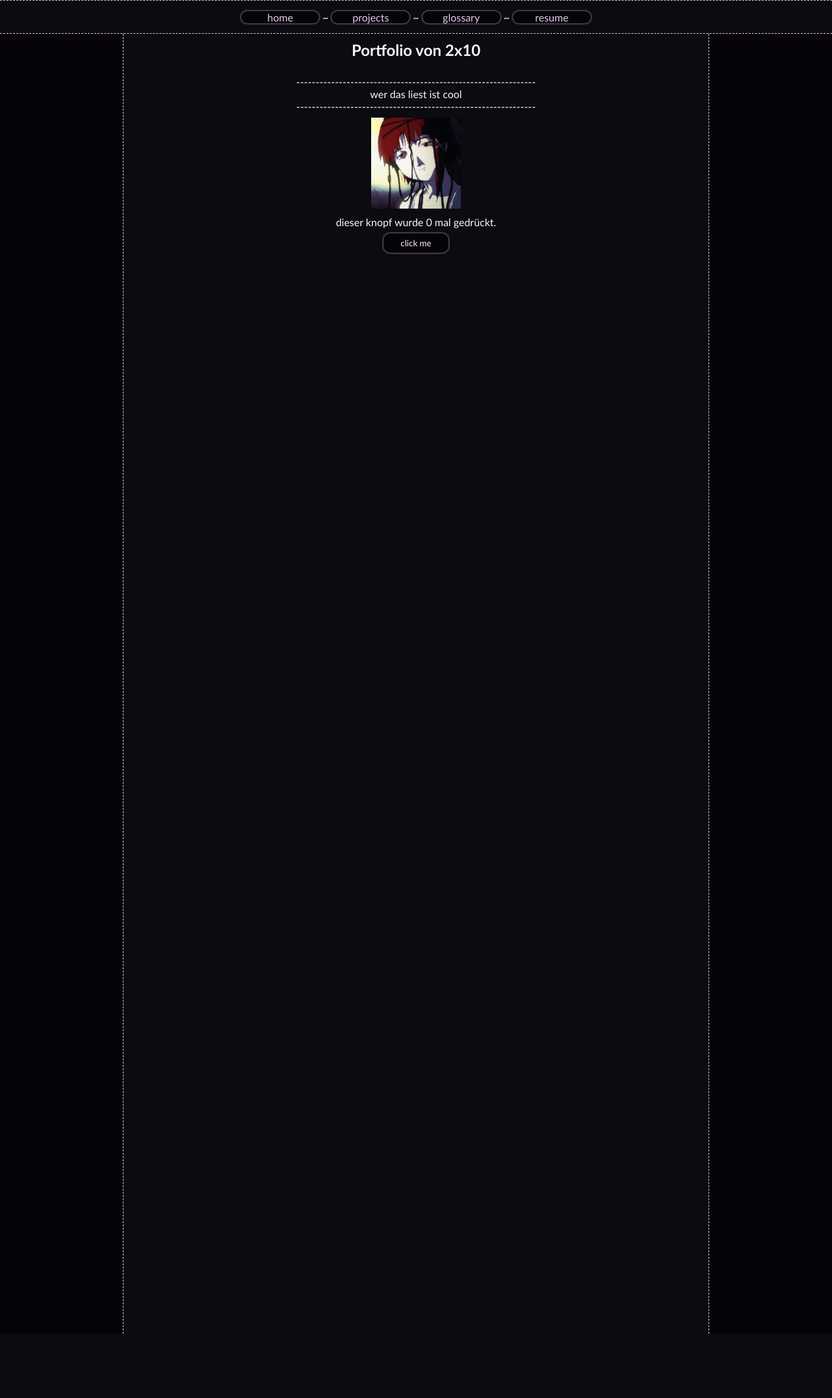
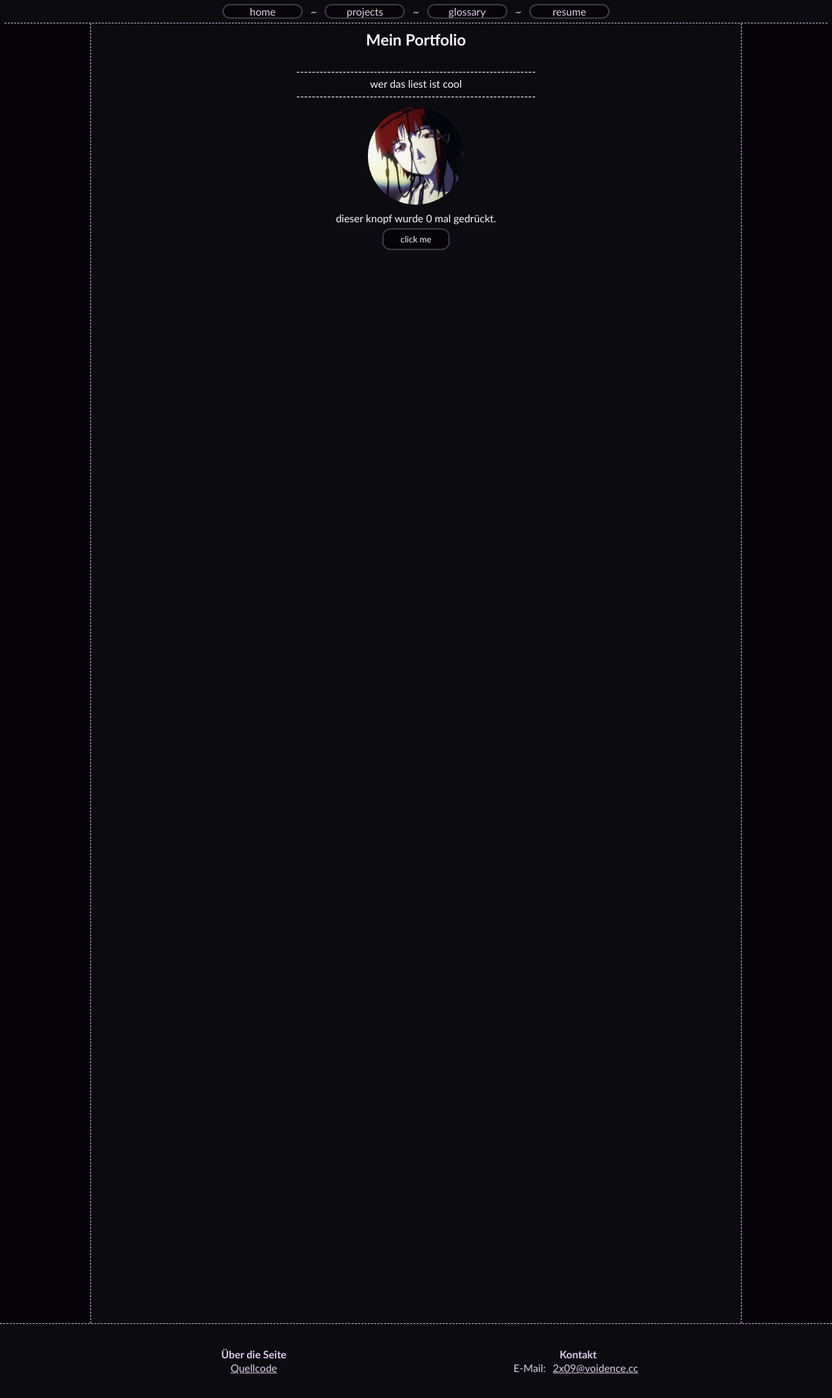
Before and after one commit to 2x09/portfolio, a PHP site: page /index.php in a window 1280 px wide. Shown: the whole page at 65% size. Before the commit the page ends 2052 px from the top, so only its background shows below. Run offline with PHP 8.4, Linux system fonts and the light colour scheme.

Commit message:
added footer, fixed html parsing issue, styling changes, other hotfixes

```diff
--- a/public/components/footer.php
+++ b/public/components/footer.php
@@ -0,0 +1,12 @@
+<table>
+    <tr>
+        <th>Über die Seite</th>
+        <th>Kontakt</th>
+    </tr>
+    <tr>
+        <td><a href=https://github.com/2x09>Quellcode</a></td>
+        <td>
+            E-Mail: <a href=mailto:2x09@voidence.cc>2x09@voidence.cc</a>
+        </td>
+    </tr>
+</table>
--- a/public/components/head.php
+++ b/public/components/head.php
@@ -1,8 +1,12 @@
-<meta charset="UTF-8">
+<meta http-equiv="Content-Type" content="text/html; charset=UTF-8">
 <meta name="viewport" content="width=device-width, initial-scale=1">
 <meta name="description" content="hallo">
 
-<title>meow</title>
-<link rel="stylesheet" href="assets/properties.css">
-<link rel="stylesheet" href="assets/style.css">
+<title>2x09</title>
+<link rel="stylesheet" href="assets/style/background.css">
+<link rel="stylesheet" href="assets/style/properties.css">
+<link rel="stylesheet" href="assets/style/style.css">
+<link rel="stylesheet" href="assets/style/marginal.css">
+<link rel="stylesheet" href="assets/style/main.css">
+
 <link rel="icon" type="image/x-icon" href="assets/image/lain.jpeg">
--- a/public/index.php
+++ b/public/index.php
@@ -16,9 +16,8 @@ $header = render('components/header', [
     'nav_items'     => $page_names,
     'seperator'     => $seperator
 ]);
-$footer = render("components/head");
+$footer = render("components/footer");
 ?>
-
 
 <!DOCTYPE html>
 <html lang="de">
--- a/public/pages/home.php
+++ b/public/pages/home.php
@@ -1,6 +1,8 @@
 <?php
 $db_path = "../private/db.txt";
+
 $count = readInt($db_path);
+
 if (array_key_exists('increment', $_POST)) {
     $count = readInt($db_path)+1;
     writeInt($count, $db_path);
@@ -8,13 +10,13 @@ if (array_key_exists('increment', $_POST)) {
 ?>
 
 <section>
-    <h1> Portfolio von 2x10 </h1>
+    <h1> Mein Portfolio </h1>
     <p>
     --------------------------------------------------------------<br>
     wer das liest ist cool<br>
     --------------------------------------------------------------
     </p>
-    <img src="assets/image/lain.jpeg" height="140" alt="let's all love lain">
+    <img src="assets/image/lain.jpeg" class="pfp" height="150" alt="let's all love lain">
     <p> dieser knopf wurde <?= $count; ?> mal gedrückt. </p>
     <form method="post">
         <input type="submit" name="increment" value="click me">
```
Also changed, not shown: public/assets/style.css (deleted), public/assets/style/background.css (added), public/assets/style/main.css (added), public/assets/style/marginal.css (added), public/assets/style/properties.css, public/assets/style/style.css (added).
